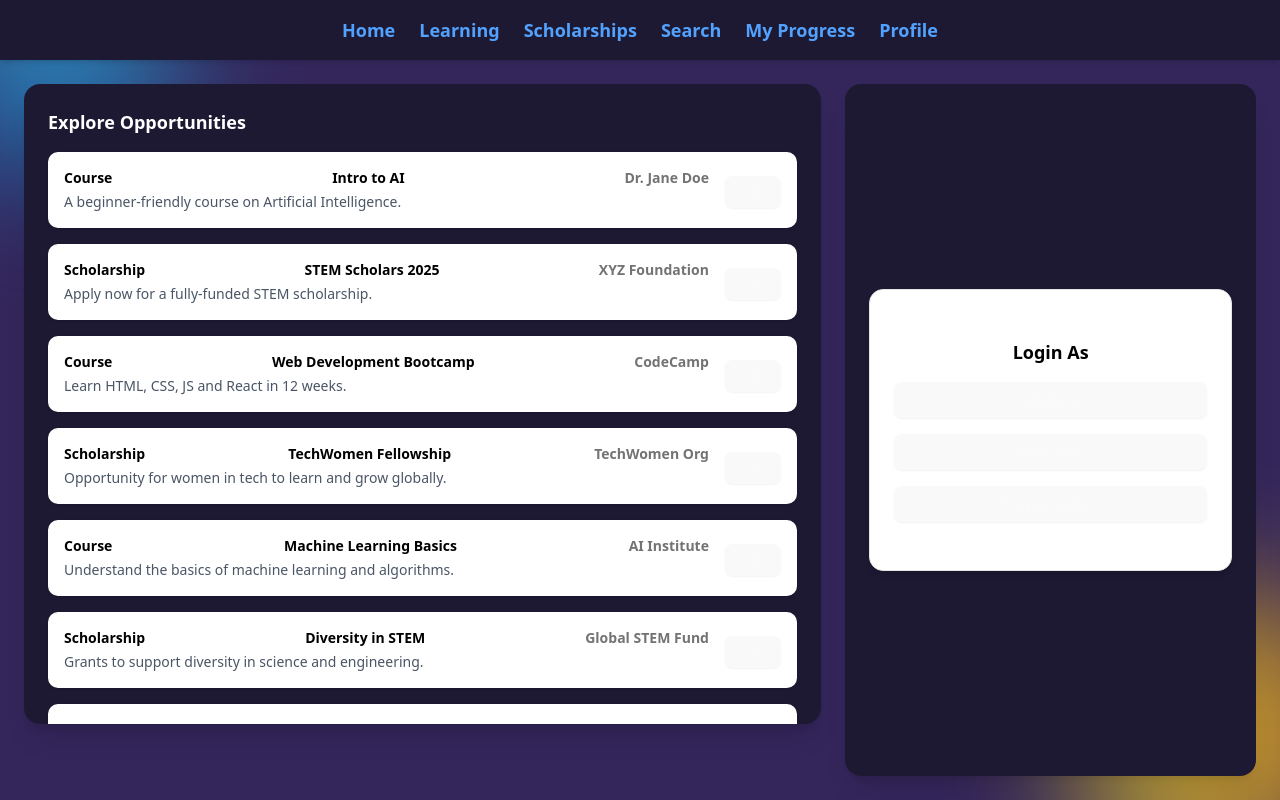
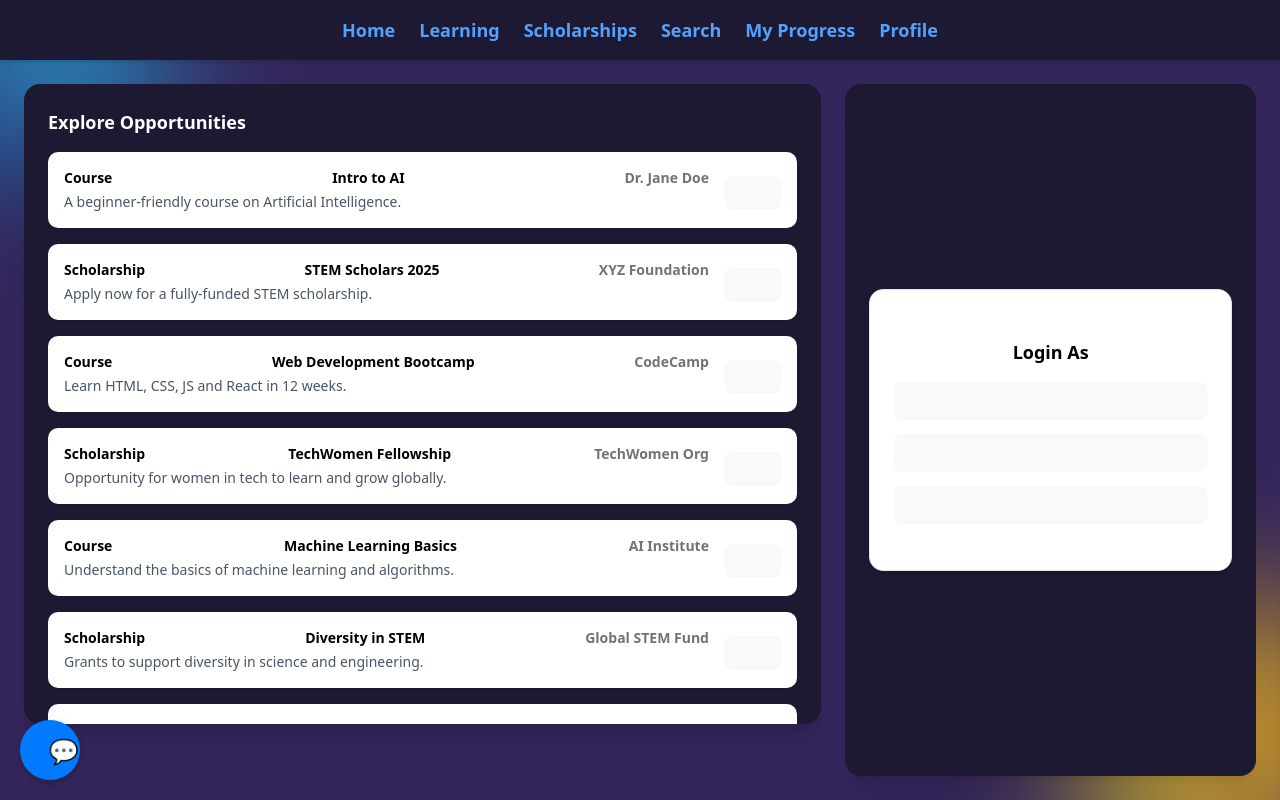
Before and after one commit to AshFire1/Shiksha-Darpan, a React (Vite) app in the folder frontend/: page / in a window 1280 px wide. Built offline with nearby package versions, Linux system fonts and the light colour scheme.

Commit message:
added chat bot to Home Page

```diff
--- a/frontend/src/pages/Home.tsx
+++ b/frontend/src/pages/Home.tsx
@@ -1,14 +1,6 @@
 import { Feed } from "../components/ui/Feed";
 import AuthCard from "../components/ui/AuthCard";
-
-import App from "../components/ai/chat_bot.jsx";
-// import App
-
-// const Home = ()=>{
-//     return(
-//         <App/>
-//     );
-// }
+import App from "../components/ai/chat_bot.jsx"; // Chatbot component
 
 const Home = () => {
   return (
@@ -42,6 +34,11 @@ const Home = () => {
           <AuthCard />
         </div>
       </div>
+
+      {/* Chatbot App - fixed to bottom left */}
+      <div className="z-50">
+        <App />
+      </div>
     </div>
   );
 };
```
